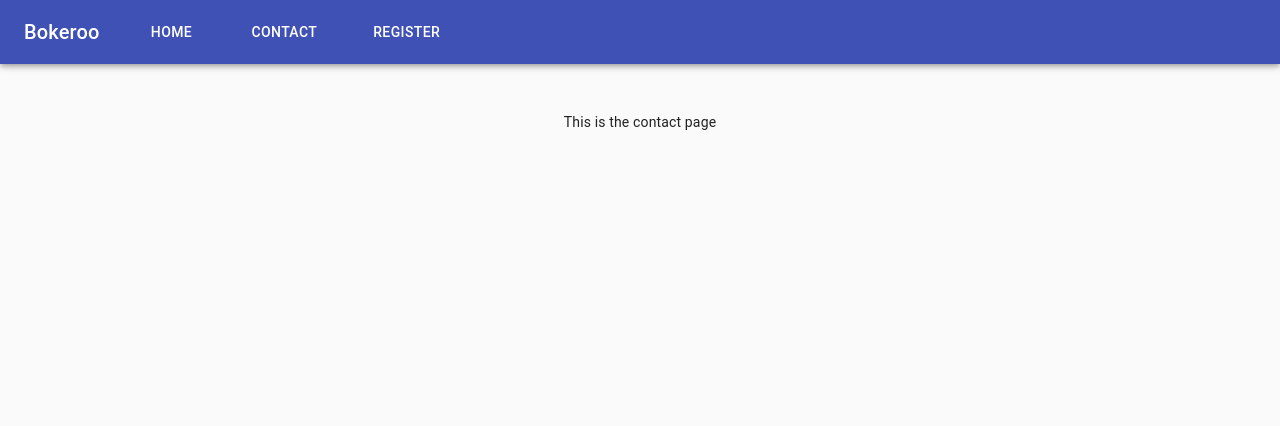
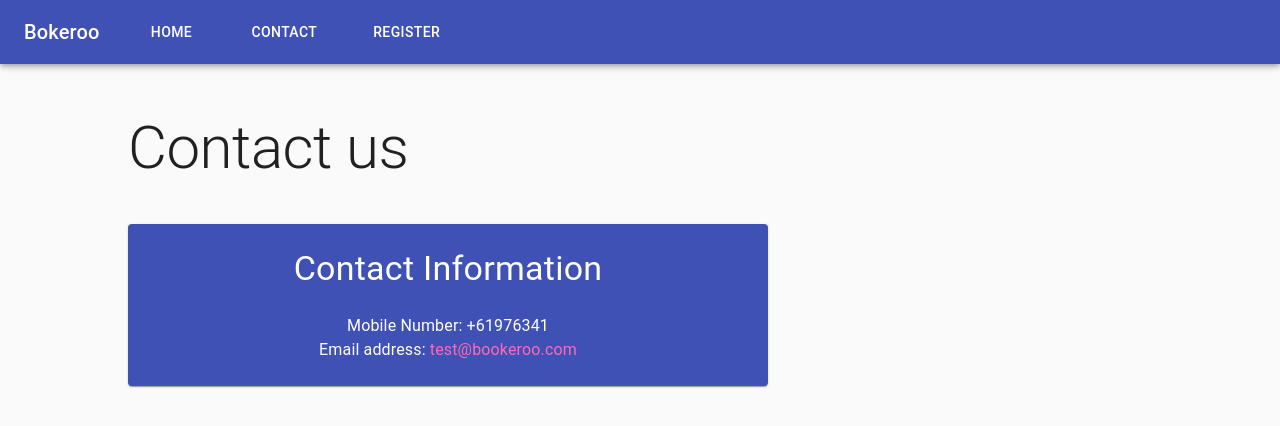
Before and after one commit to Someoneamzing/sept-group-assignment, a React (Create React App) app in the folder FrontEnd/bookeroo/: page /contact in a window 1280 px wide. Shown: the top 426 px of the page. Built offline with nearby package versions, Linux system fonts and the light colour scheme.

Commit message:
adding Contact Page content + design

```diff
--- a/FrontEnd/bookeroo/src/App.js
+++ b/FrontEnd/bookeroo/src/App.js
@@ -1,6 +1,6 @@
 import React from 'react';
 import Header from './components/Layout/Header';
-import Contact from './components/Layout/Contact';
+import Contact from './components/Contact';
 import {Route, Switch} from 'react-router-dom';
 import './App.css';
 import Register from './components/UserManagement/Register';
--- /dev/null
+++ b/FrontEnd/bookeroo/src/components/Contact.js
@@ -0,0 +1,73 @@
+import React from 'react';
+import {makeStyles, useTheme} from '@material-ui/core/styles';
+import Typography from '@material-ui/core/Typography';
+import Card from '@material-ui/core/Card';
+import CardContent from '@material-ui/core/CardContent';
+
+const useStyles = makeStyles((theme) => ({
+    root: {
+        marginLeft: '10vw',
+        marginRight: '10vw',
+    },
+    title: {
+        textAlign: 'left',
+    },
+    card: {
+        maxWidth: theme.spacing(80),
+        marginTop: theme.spacing(5),
+        alignItems: 'center',
+        justifyContent: 'center',
+        background: '#3f51b5',
+        color: '#ffff',
+    },
+    cardContent: {
+        padding: theme.spacing(3),
+    },
+    cardTitle: {
+        marginBottom: theme.spacing(3),
+    },
+    email: {
+        textDecoration: 'none',
+        color: 'hotpink',
+    },
+}));
+
+function Contact() {
+    const classes = useStyles();
+    const theme = useTheme();
+
+    return (
+        <div className={classes.root}>
+            <Typography variant="h2" noWrap className={classes.title}>
+                Contact us
+            </Typography>
+            <div>
+                <Card className={classes.card}>
+                    <CardContent className={classes.cardContent}>
+                        <Typography
+                            className={classes.cardTitle}
+                            variant="h4"
+                            gutterBottom
+                        >
+                            Contact Information
+                        </Typography>
+                        <Typography variant="body1" component="p">
+                            Mobile Number: +61976341
+                        </Typography>
+                        <Typography variant="body1" component="p">
+                            <span>Email address: </span>
+                            <a
+                                href="mailto:test@bookeroo.com"
+                                className={classes.email}
+                            >
+                                test@bookeroo.com
+                            </a>
+                        </Typography>
+                    </CardContent>
+                </Card>
+            </div>
+        </div>
+    );
+}
+
+export default Contact;
--- a/FrontEnd/bookeroo/src/components/Layout/Contact.js
+++ /dev/null
@@ -1,7 +0,0 @@
-import React from "react";
-
-function Contact() {
-  return <div>This is the contact page</div>;
-};
-
-export default Contact;
--- a/FrontEnd/bookeroo/src/components/Layout/Header.js
+++ b/FrontEnd/bookeroo/src/components/Layout/Header.js
@@ -70,10 +70,6 @@ function Header(props) {
 
     function handleMenuClick(pageURL) {
         history.push(pageURL);
-    }
-
-    function handleDrawerToggle() {
-        setMobileOpen(!mobileOpen);
     }
 
     function handleDrawerToggle() {
```
Lines whose indentation alone changed are shown as unchanged.
